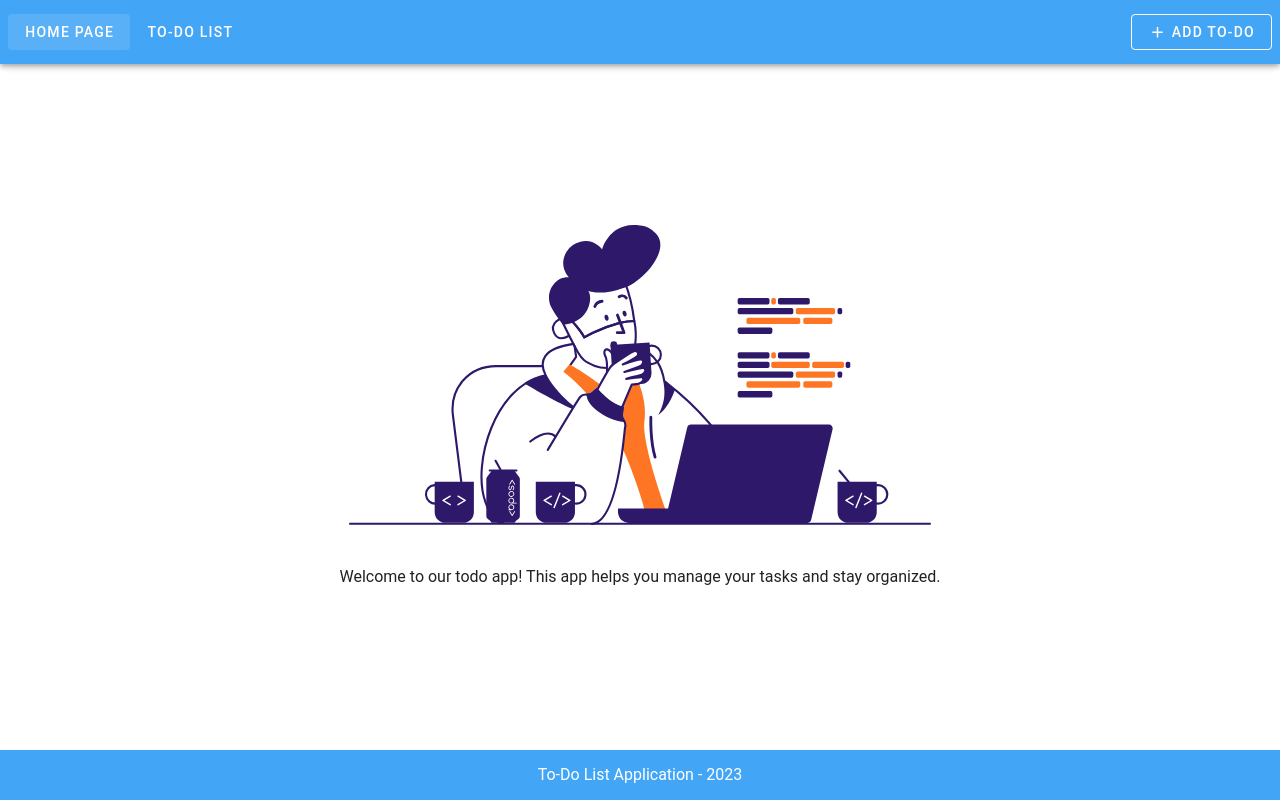
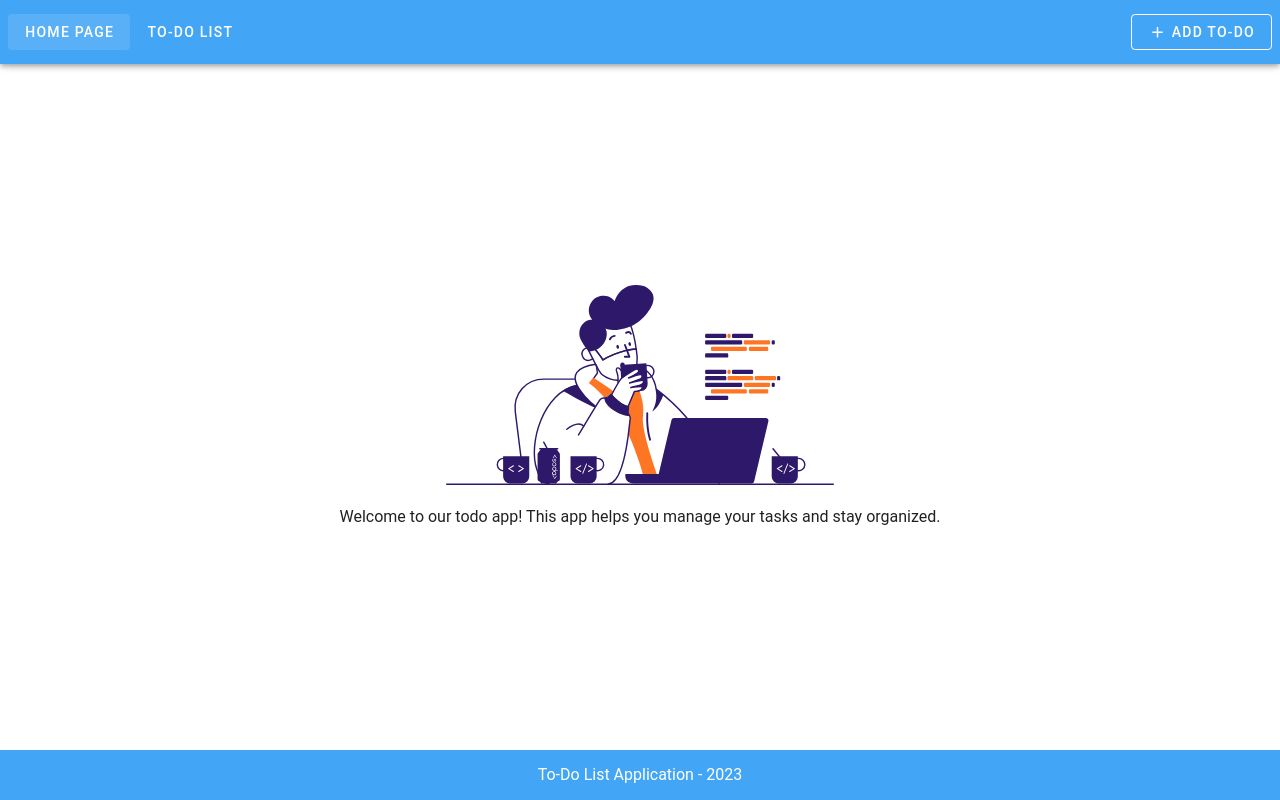
Before and after one commit to muhammederdinc/to-do-app, a Vue app: page / in a window 1280 px wide. Built offline with nearby package versions, Linux system fonts and the light colour scheme.

Commit message:
style: change home-svg height and padding

```diff
--- a/src/views/HomeView.vue
+++ b/src/views/HomeView.vue
@@ -6,7 +6,7 @@ const title = 'Welcome to our todo app! This app helps you manage your tasks and
   <div class="d-flex flex-column justify-center align-center h-100 text-center">
     <img src="@/assets/home.svg" class="home-svg" alt="todo SVG">
 
-    <span class="mt-10">
+    <span class="mt-5">
       {{ title }}
     </span>
   </div>
@@ -14,7 +14,7 @@ const title = 'Welcome to our todo app! This app helps you manage your tasks and
 
 <style>
 .home-svg {
-  height: 300px;
+  height: 200px;
   max-height: 50%;
   max-width: 100%;
 }
```
